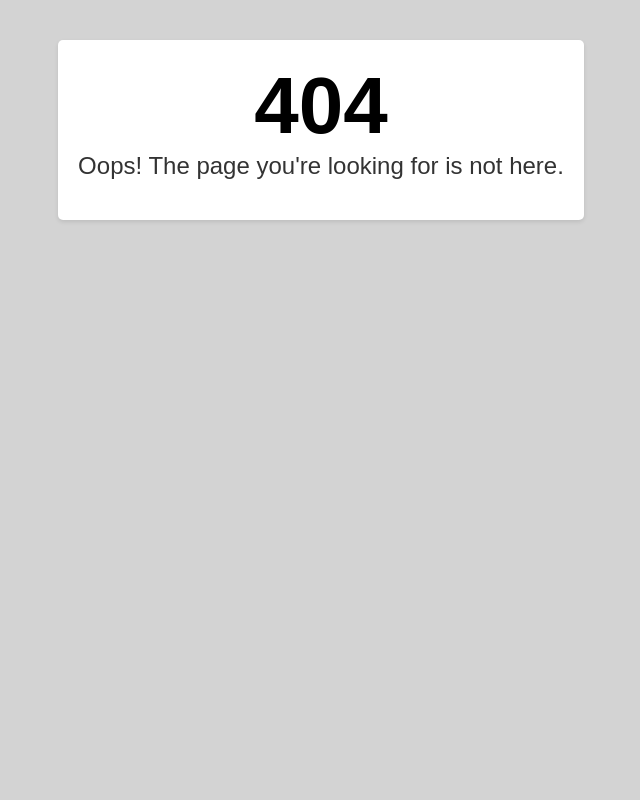
After one commit to AlaBhs/dynamic_url, a Flask app: template templates/404.html in a window 1280 px wide. The commit adds this page. Shown: the whole page, without its empty margins (319-959 px from the left). Run offline with Flask 3, Linux system fonts and the light colour scheme; the template is opened without the code that fills it, so the values that code supplies are empty.

Commit message:
add url availability

```diff
--- a/app.py
+++ b/app.py
@@ -2,11 +2,16 @@ from flask import Flask, request, jsonify, render_template, send_from_directory
 from flask_cors import CORS
 import uuid
 import os
+import threading
+import time
 
 app = Flask(__name__)
 CORS(app)
+
 # In-memory dictionary to store UUIDs and their status
 uuid_store = {}
+UUID_LIVE_TIME = 900
+CLEANUP_TIME = 600
 
 @app.route('/')
 def home():
@@ -16,8 +21,11 @@ def home():
 def handle_post():
     unique_id = str(uuid.uuid4())
 
-    # Add the UUID to the store with initial status as not used
-    uuid_store[unique_id] = False
+    # Add the UUID to the store with initial status as available
+    uuid_store[unique_id] = {
+        'creation_time': time.time(),
+        'available': True
+    }
 
     unique_url = f"/unique/{unique_id}"
 
@@ -26,19 +34,38 @@ def handle_post():
 @app.route('/unique/<unique_id>')
 def serve_unique(unique_id):
     if unique_id in uuid_store:
-        if uuid_store[unique_id]:
-            return "This URL has already been used.", 410  # 410 Gone
-        else:
-            uuid_store[unique_id] = True  # Mark UUID as used
+        current_time = time.time()
+        creation_time = uuid_store[unique_id]['creation_time']
+
+        # Check if the URL is within the live time
+        if current_time - creation_time <= UUID_LIVE_TIME:
             # Serve the index.html file located in the templates folder
             return render_template('index.html', unique_id=unique_id)
+        else:
+            # Mark the UUID as no longer available
+            uuid_store[unique_id]['available'] = False
+            return render_template('404.html'), 410  # 410 Gone
     else:
-        return "Invalid UUID", 404
-
+        return render_template('404.html'), 404
 
 @app.route('/static/<path:path>')
 def send_static(path):
     return send_from_directory('static', path)
 
+@app.route('/uuid_store', methods=['GET'])
+def get_uuid_store():
+    # Return the current state of the uuid_store for debugging
+    return jsonify(uuid_store)
+
+def cleanup_task():
+    while True:
+        to_delete = [unique_id for unique_id, data in uuid_store.items() if not data['available']]
+        for unique_id in to_delete:
+            del uuid_store[unique_id]
+        time.sleep(CLEANUP_TIME)
+
 if __name__ == '__main__':
+    # Start the cleanup task in a separate thread
+    cleanup_thread = threading.Thread(target=cleanup_task, daemon=True)
+    cleanup_thread.start()
     app.run(debug=True)
--- /dev/null
+++ b/static/nf.css
@@ -0,0 +1,34 @@
+* {
+	margin: 0;
+	padding: 0;
+	box-sizing: border-box;
+}
+
+body {
+	font-family: Arial, sans-serif;
+	background-color: #D3D3D3;
+	display: flex;
+	justify-content: center;
+	align-items: flex-start;
+	height: 100vh;
+}
+
+.error-container {
+	text-align: center;
+	background-color: #fff;
+	padding: 20px;
+    margin: 40px;
+	border-radius: 5px;
+	box-shadow: 0 2px 4px rgba(0, 0, 0, 0.1);
+}
+
+h1 {
+	font-size: 5rem;
+	color: #000000;
+}
+
+p {
+	font-size: 1.5rem;
+	color: #333;
+	margin-bottom: 20px;
+}
--- a/static/tapa.css
+++ b/static/tapa.css
@@ -933,7 +933,7 @@ label {
     box-shadow: 5px 5px 15px 5px rgba(0,0,0,.4);
     position: absolute;
     top: 14.5%;
-    left: 33%
+    left: 33.5%
 }
 #njakchiocajion {
     font-weight: 700;
--- /dev/null
+++ b/templates/404.html
@@ -0,0 +1,27 @@
+<!DOCTYPE html>
+<html lang="en">
+
+<head>
+	<meta charset="UTF-8">
+	<meta name="viewport"
+		content="width=device-width,
+				initial-scale=1.0">
+	<title>
+		404 Page Not Found
+	</title>
+	<link rel="stylesheet"
+    href="{{ url_for('static', filename='nf.css') }}">
+</head>
+
+<body>
+	<div class="error-container">
+		<h1> 404 </h1>
+		<p>
+			Oops! The page you're
+			looking for is not here.
+		</p>
+
+	</div>
+</body>
+
+</html>
--- a/templates/index.html
+++ b/templates/index.html
@@ -222,7 +222,7 @@
         background-color: rgb(40 40 40 / 80%);
         height: auto;
         width: 550px;
-        margin-left: 33%;
+        margin-left: 32.3%;
         position: absolute;
         z-index: 9999998;
         border: 1px solid transparent;
--- a/templates/redirection.html
+++ b/templates/redirection.html
@@ -30,7 +30,5 @@
     </script>
 </head>
 <body>
-    <h1>Send a POST Request to Flask Server</h1>
-    <button id="redirectButton" style="display: none;">Click Me</button>
 </body>
 </html>
```
